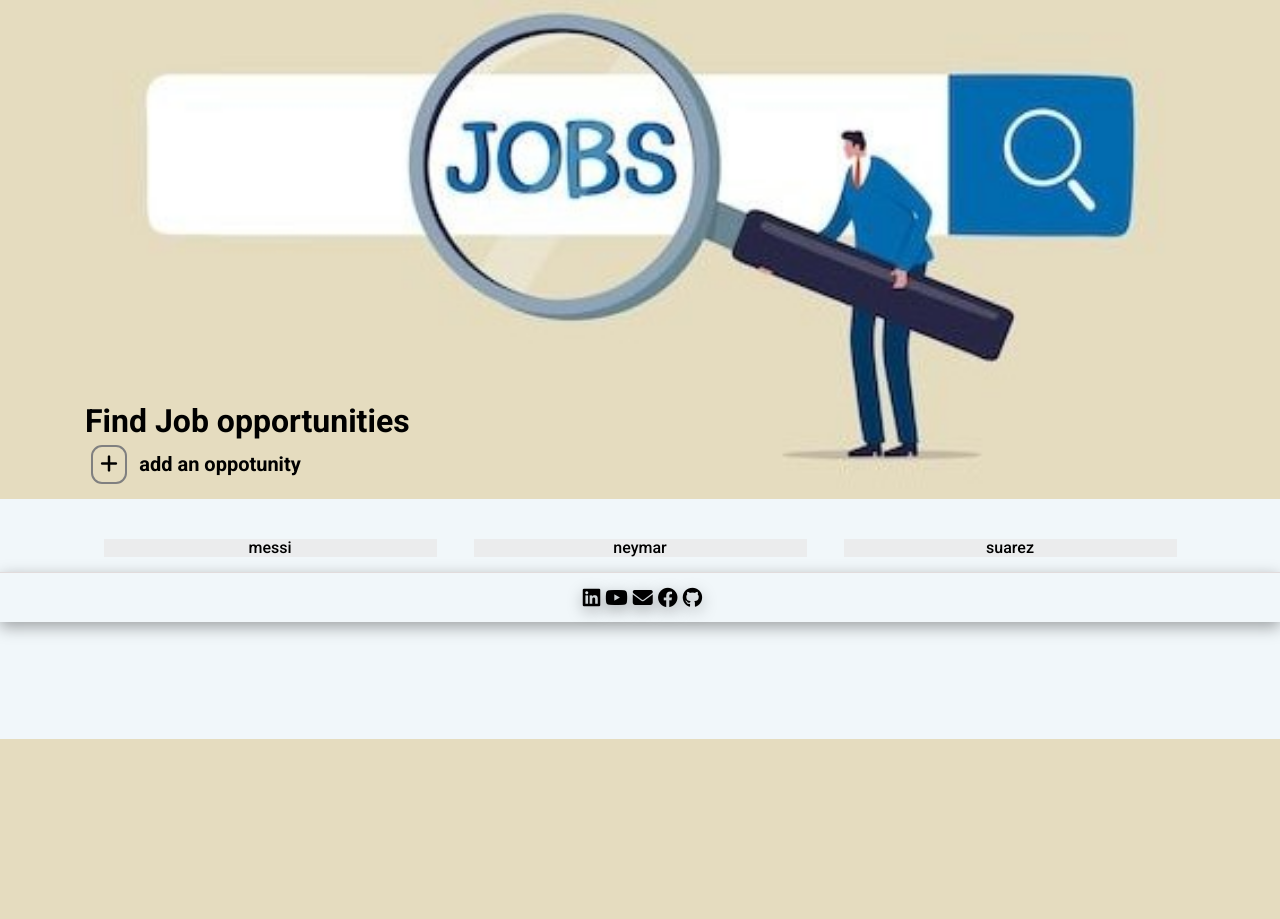
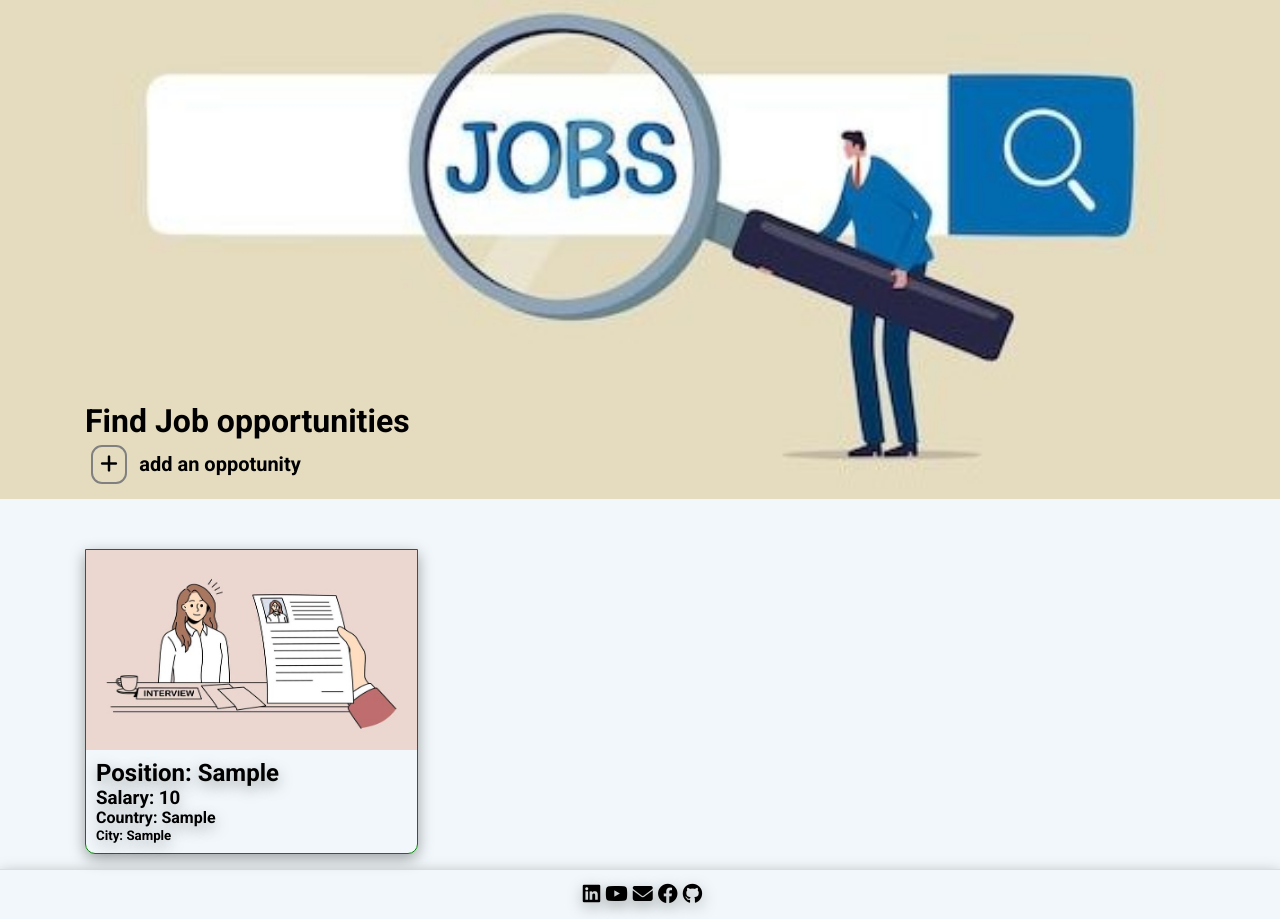
Before and after one commit to mostafa-abokhadra/NPH_v2, a Flask app: page /jobs in a window 1280 px wide. Shown: the part 61-980 px from the top of the page. Before the commit the page ends 800 px from the top, so only its background shows below. Run offline with Flask 3, Linux system fonts and the light colour scheme; tables that the repository leaves empty hold one stand-in row (values such as "Sample post").

Commit message:
done jobs and applications(html and css)

```diff
--- a/NursePatientHub/models.py
+++ b/NursePatientHub/models.py
@@ -57,9 +57,9 @@ class Application(db.Model):
     salary = db.Column(db.Integer)
     currency = db.Column(db.String(60))
 
-    def __repr__(self):
-        return "referred By: {}\nposition: {}\nsalary: {}".format(
-            self.referred_by, self.position, self.salary)
+    # def __repr__(self):
+    #     return "position: {}\nsalary: {}\nreferred By: {}\n".format(
+    #         self.position, self.salary, self.referred_by)
 
 # with app.app_context():
 #     db.create_all()
--- a/NursePatientHub/routes.py
+++ b/NursePatientHub/routes.py
@@ -70,7 +70,9 @@ def login():
 
 @app.route('/jobs', strict_slashes=False, methods=['post', 'GET'])
 def jobs():
-    return render_template('jobs.html')
+    if request.method == 'GET':
+        apls = Application.query.all()
+    return render_template('jobs.html', apls=apls)
 
 @app.route('/applications', methods=["GET", "POST"])
 @login_required
--- a/NursePatientHub/static/css/jobs.css
+++ b/NursePatientHub/static/css/jobs.css
@@ -64,8 +64,6 @@
     border-radius: 11px;
     /* background-color: brown; */
     transition: 0.3s;
-
-
 }
 
 .plus-logo:hover {
@@ -88,12 +86,14 @@
 
 .applications {
     margin-top: 20px;
+    /* background-color: red; */
 }
 
 .applications .container {
     display: flex;
     justify-content: center;
     align-items: center;
+    /* background-color: #ebeced; */
 }
 
 .applications .container .job-applications {
@@ -101,17 +101,50 @@
     margin-top: 5px;
     display: flex;
     flex-wrap: wrap;
-    justify-content: space-around;
+    justify-content: space-between;
     align-items: center;
     width: 100%;
+    /* background-color: red; */
 
 }
 
 .applications .container .job-applications .applications-section {
-    background-color: #ebeced;
+    /* background-color: green; */
     width: 30%;
     display: flex;
-    justify-content: center;
+    flex-wrap: wrap;
+    justify-content: space-around;
     align-items: center;
-    width: 30%;
+    box-shadow: rgba(0, 0, 0, 0.35) 0px 5px 15px;
+    border: 1px solid green;
+    border-radius: 0px 0px 10px 10px;
+    transition: 0.3s;
+    margin-top: 10px;
 }
+
+.applications .container .job-applications .applications-section:hover {
+    opacity: 0.7;
+    cursor: pointer;
+    margin-top: 5px;
+}
+
+.applications .container .job-applications .applications-section img {
+    width: 100%;
+    height: 200px;
+}
+
+.applications .container .job-applications .applications-section .job-sec-data {
+    width: 100%;
+    padding: 10px;
+    display: flex;
+    flex-wrap: wrap;
+}
+
+.applications .container .job-applications .applications-section .job-sec-data h2,
+h3,
+h4,
+h5 {
+    margin: 0px;
+    text-shadow: rgba(0, 0, 0, 0.35) 0px 5px 15px;
+    width: 100%;
+}
--- a/NursePatientHub/templates/jobs.html
+++ b/NursePatientHub/templates/jobs.html
@@ -61,12 +61,17 @@
     <main class="applications">
         <div class="container">
             <section class="job-applications">
-                <div class="applications-section">messi
-                </div>
-                <div class="applications-section">neymar
-                </div>
-                <div class="applications-section">suarez
-                </div>
+                {%for apl in apls%}
+                    <div class="applications-section">
+                        <img src="{{url_for('static', filename='imgs/jobs-section.jpg')}}"/>
+                        <div class="job-sec-data">
+                            <h2>Position: {{apl.position}}</h2>
+                            <h3>Salary: {{apl.salary}} </h3>
+                            <h4>Country: {{apl.country}}</h4>
+                            <h5>City: {{apl.city}}</h5>
+                        </div>
+                    </div>
+                {%endfor%}
             </section>
         </div>
     </main>
```
Also changed, not shown: NursePatientHub/static/imgs/jobs-section.jpg (added).
